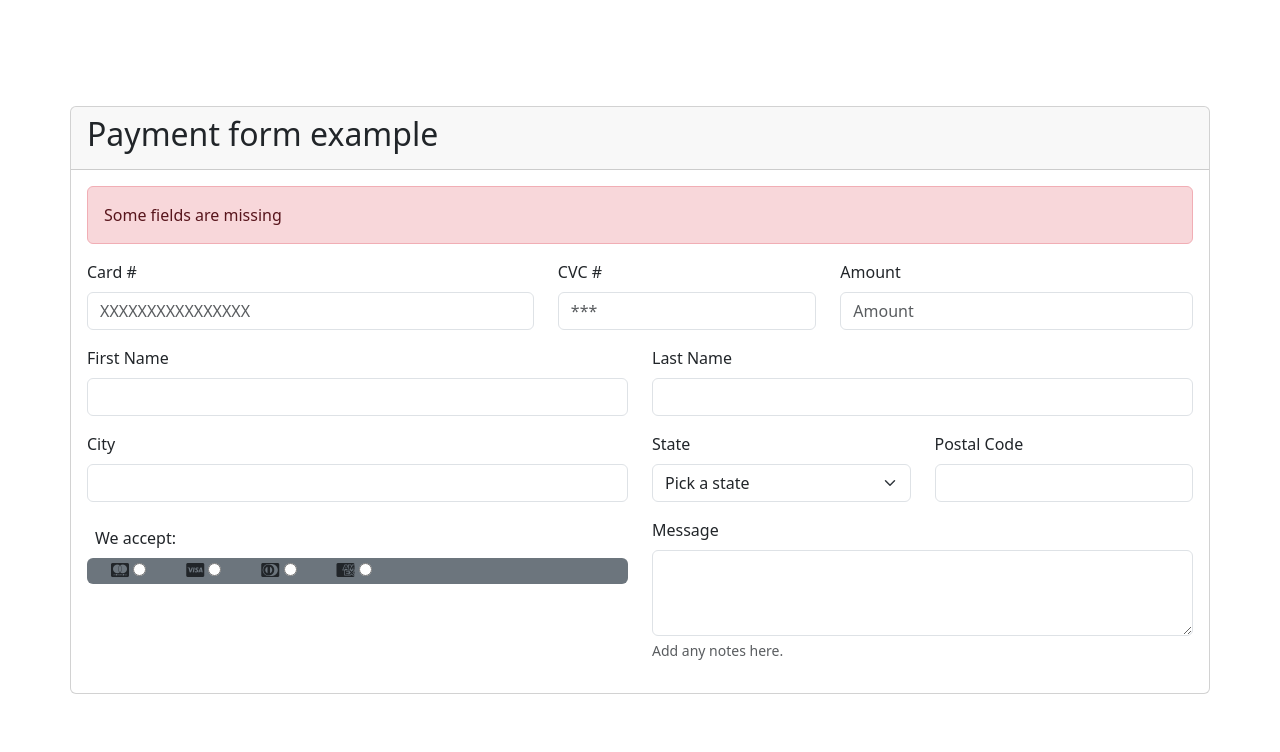
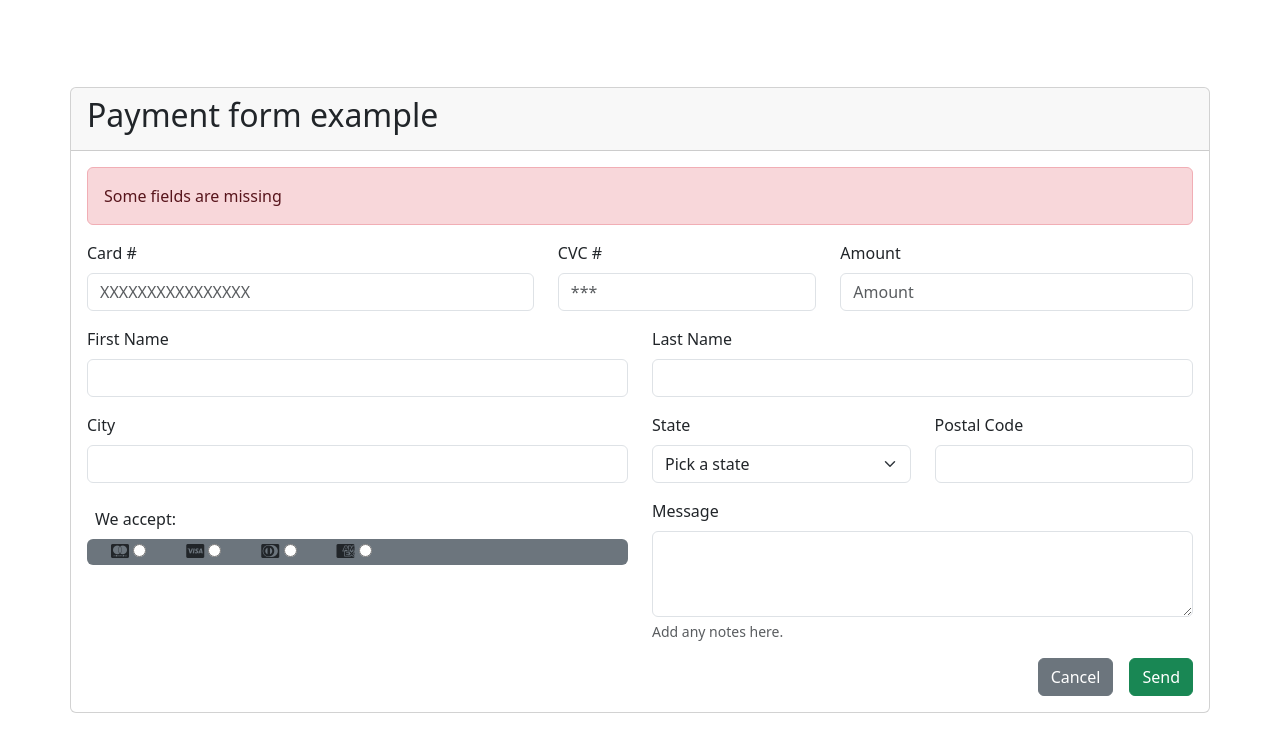
Before and after one commit to 4GeeksAcademy/form-HTML5-Axel-Contreras, a plain HTML site: page index.html in a window 1280 px wide. Drawn offline with nearby package versions, Linux system fonts and the light colour scheme.

Commit message:
First Commit

```diff
--- a/index.html
+++ b/index.html
@@ -81,6 +81,9 @@
                             <label for="inputZip" class="form-label">Postal Code</label>
                             <input type="text" class="form-control" id="inputZip">
                         </div>
+                    </div>
+
+                    <div class="row">
 
                         <!--Cards-->
 
@@ -111,9 +114,14 @@
 
                         <div class="mb-3 col-12 col-lg-6">
                             <label for="exampleFormControlTextarea1" class="form-label">Message</label>
-                            <textarea class="form-control" id="exampleFormControlTextarea1" rows="3" aria-describedby="messagebox"></textarea>
+                            <textarea class="form-control" id="exampleFormControlTextarea1" rows="3"
+                                aria-describedby="messagebox"></textarea>
                             <div id="messagebox" class="form-text">Add any notes here.</div>
                         </div>
+                    </div>
+                    <div class="d-grid gap-2 d-md-flex justify-content-md-end">
+                        <button class="btn btn-secondary me-md-2" type="button">Cancel</button>
+                        <button class="btn btn-success" type="button">Send</button>
                     </div>
                 </form>
             </div>
```
